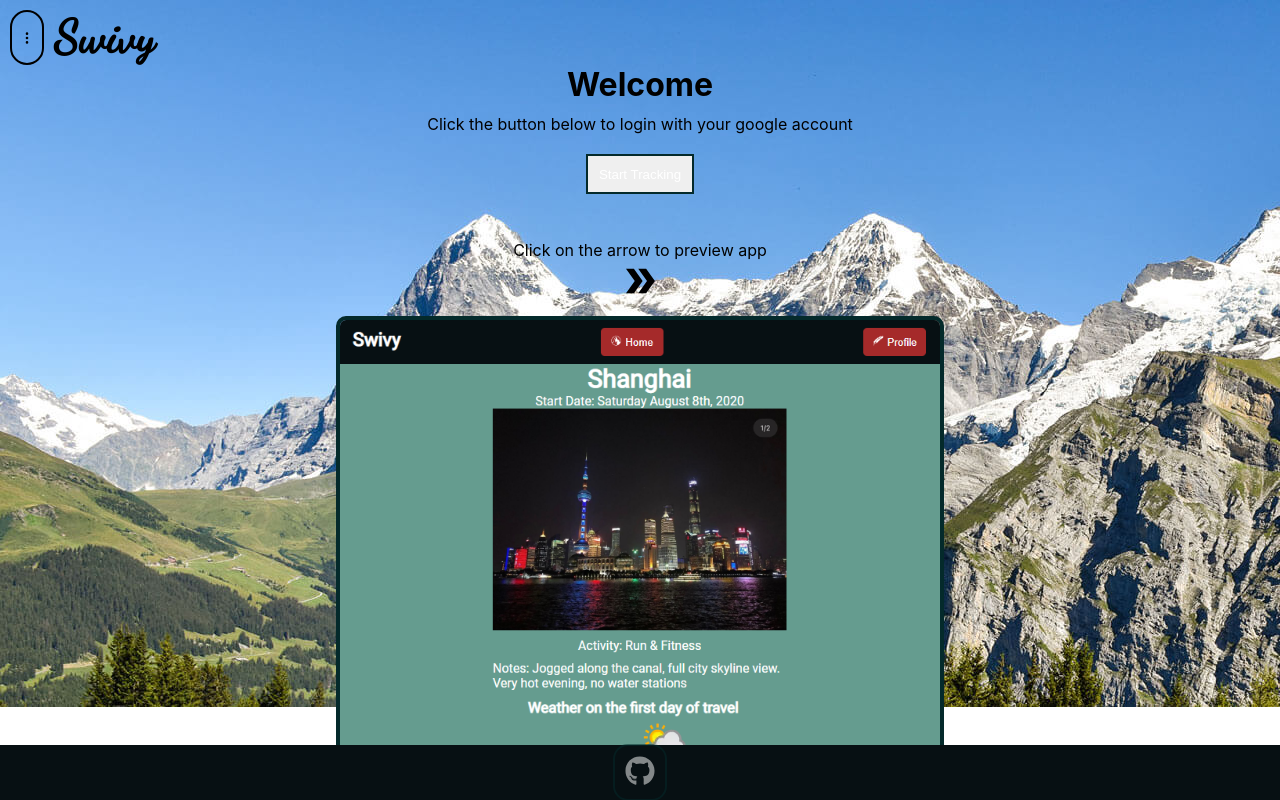
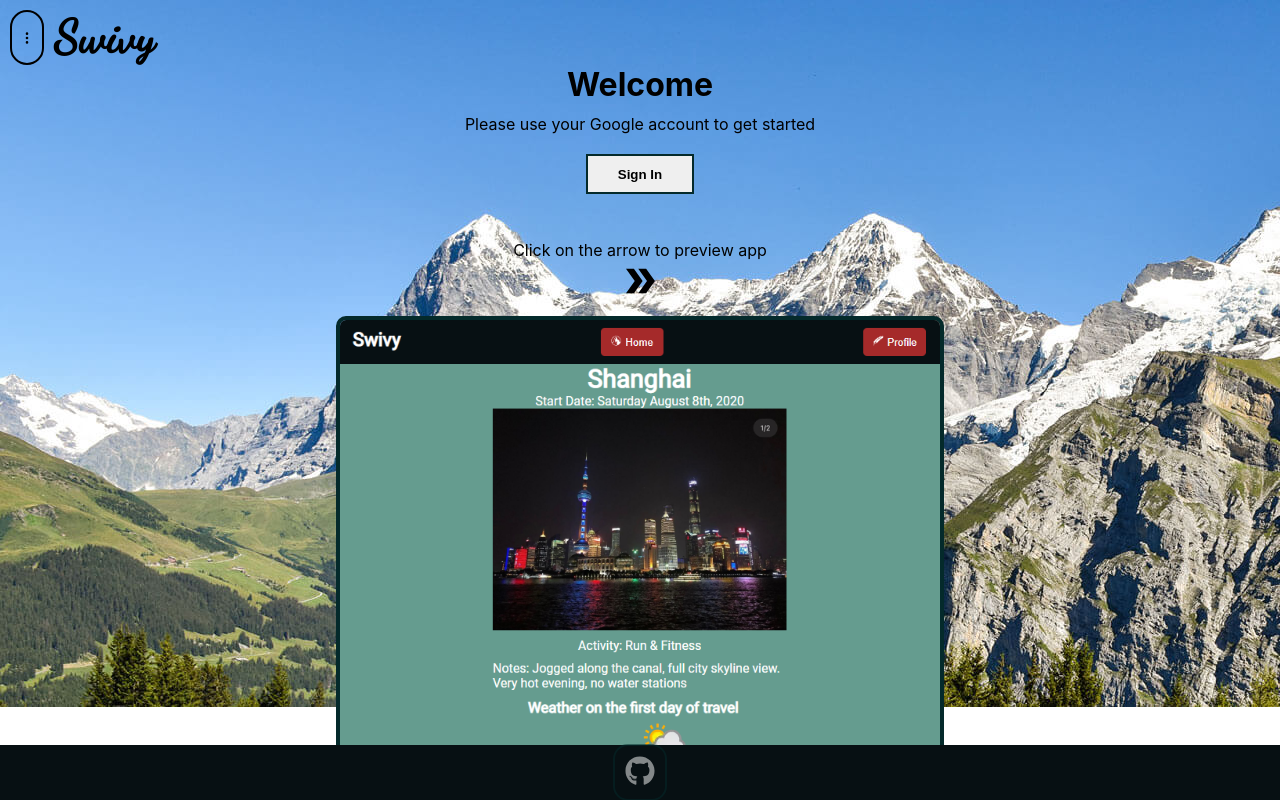
Before and after one commit to Bernard-Li/Final_Project_CB, a React (Create React App) app in the folder client/: page / in a window 1280 px wide. Shown: the top 800 px of the page. Built offline with nearby package versions, Linux system fonts and the light colour scheme; no server answers; a web font is replaced by a local one.

Commit message:
fixed global styles, attached background image to body, changed text loginpage

```diff
--- a/client/src/auth0provider/login.js
+++ b/client/src/auth0provider/login.js
@@ -1,4 +1,5 @@
 import { useAuth0 } from "@auth0/auth0-react";
+import GlobalStyles from "../components/GlobalStyles";
 import styled from "styled-components";
 
 //Function that contains the login button to allow a redirect with Auth0 once the user is authenticated.
@@ -7,10 +8,11 @@ const LoginButton = () => {
   //If no user has logged in, the "log in" button will be displayed. Otherwise, the logout function/button will takes its place.
   return (
   <Wrapper>
+  <GlobalStyles />
   {!user &&
   <button
     className="login-btn"
-    onClick={() => loginWithRedirect()}>Start Tracking</button>
+    onClick={() => loginWithRedirect()}>Sign In</button>
   }
   </Wrapper>
   )
@@ -23,7 +25,8 @@ display: flex;
 
 .login-btn {
   margin: 10px;
-  color: white;
+  color: black;
+  font-weight: bolder;
   width: 108px;
   height: 40px;
 }`
--- a/client/src/components/GlobalStyles.js
+++ b/client/src/components/GlobalStyles.js
@@ -22,6 +22,7 @@ body {
   //background-image: url(${NinaW_climbs});
   background-image: url(${MtnBanner});
   background-repeat: no-repeat;
+  background-attachment: fixed;
 }
 
 html, div, span, applet, object, iframe,
--- a/client/src/components/LoginPage.js
+++ b/client/src/components/LoginPage.js
@@ -34,7 +34,7 @@ const Homepage = () =>{
           <h1>Welcome</h1>
         </div>
         <div className="text-div">
-          <p>Click the button below to login with your google account</p>
+          <p>Please use your Google account to get started</p>
           {/* <h4>Quicky and easy to use on the go: </h4> */}
         </div>
           <div className="login-btn">
```
